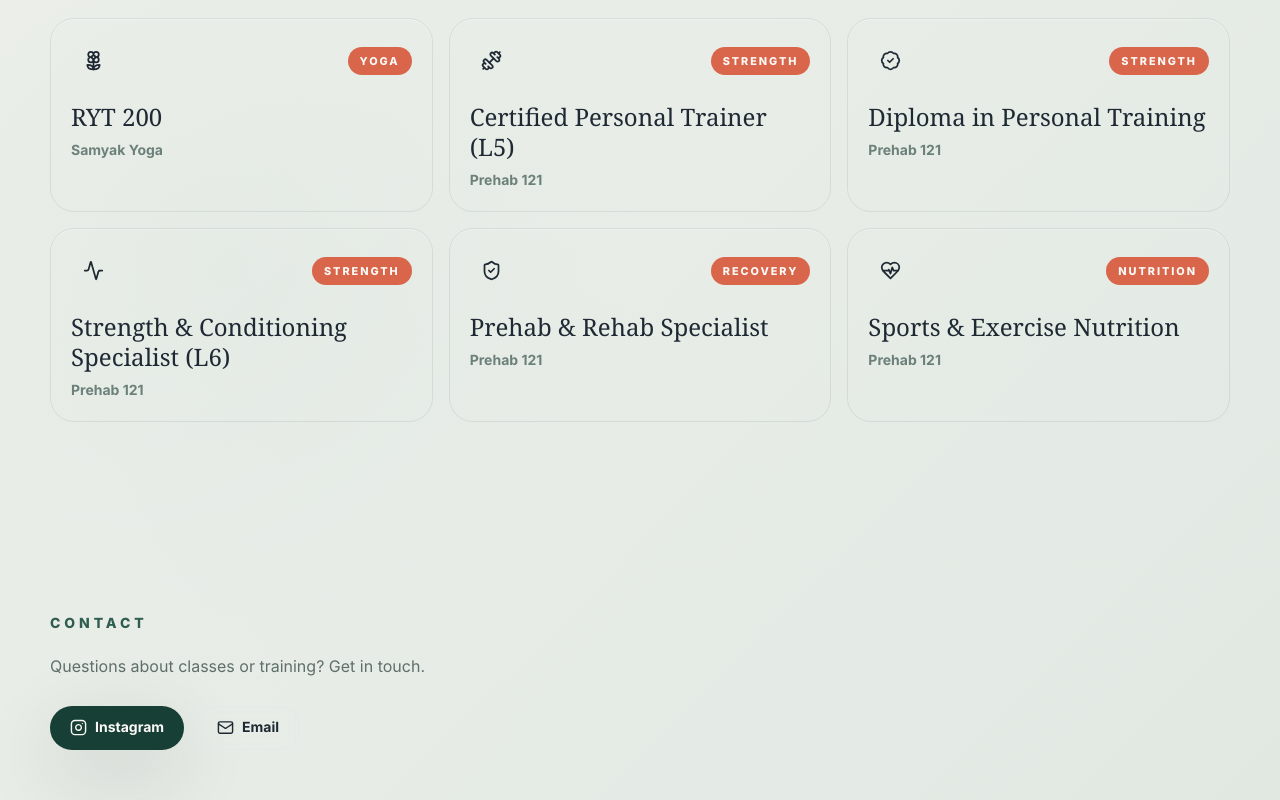
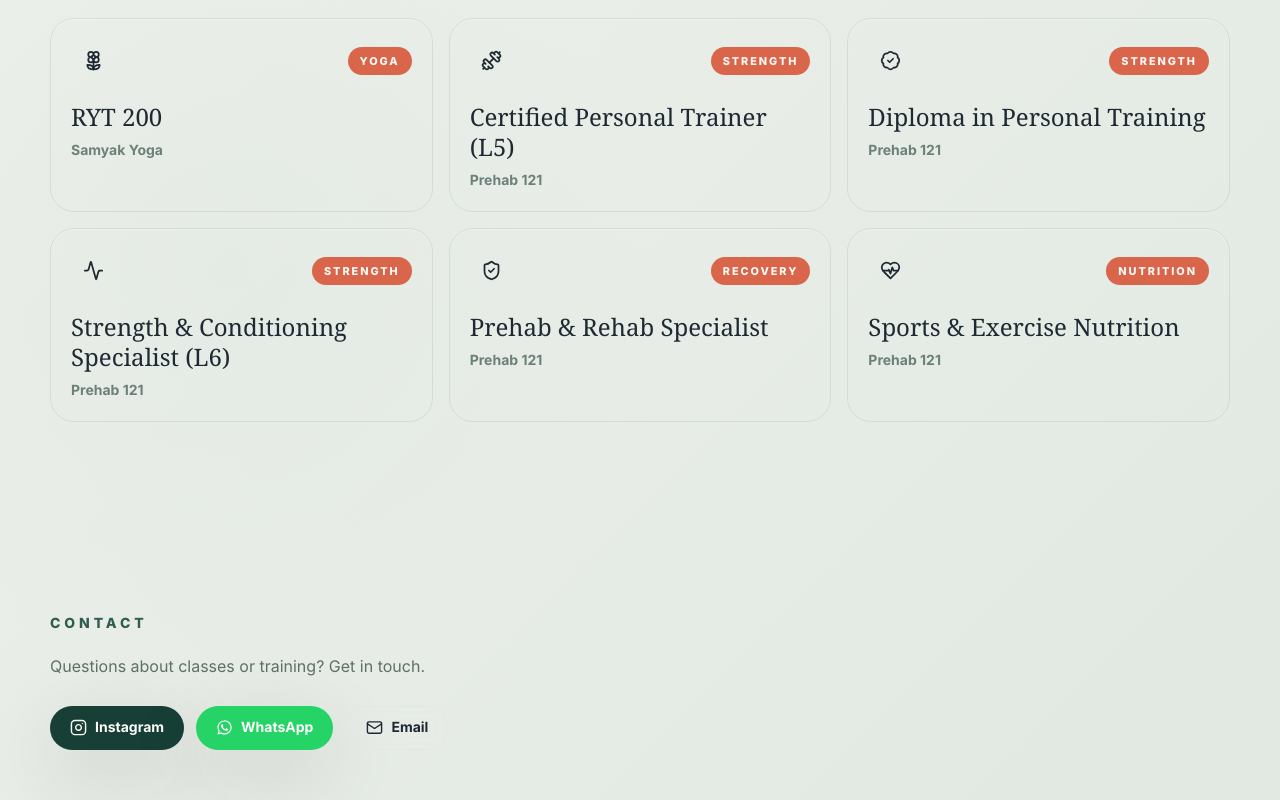
Before and after one commit to yinforyoga/yinforyoga.github.io, a Next.js app: page / in a window 1280 px wide. Shown: the part 2995-3795 px from the top of the page. Built offline with nearby package versions, Linux system fonts and the light colour scheme.

Commit message:
Add WhatsApp

```diff
--- a/app/page.tsx
+++ b/app/page.tsx
@@ -1,6 +1,4 @@
 "use client";
-
-// TODO: WhatsApp (Number)
 
 import { useEffect, useLayoutEffect, useRef, useState } from "react";
 import {
@@ -1107,6 +1105,20 @@ function CertificatePreviewPopover({
   );
 }
 
+function WhatsAppIcon({ size = 17 }: { size?: number }) {
+  return (
+    <svg
+      width={size}
+      height={size}
+      viewBox="0 0 24 24"
+      fill="currentColor"
+      aria-hidden="true"
+    >
+      <path d="M12.04 2c-5.52 0-10 4.48-10 10 0 1.76.46 3.48 1.34 5L2 22l5.14-1.35a9.96 9.96 0 0 0 4.9 1.25h.01c5.52 0 10-4.48 10-10s-4.48-10-10.01-10Zm0 18.15h-.01a8.3 8.3 0 0 1-4.24-1.16l-.3-.18-3.05.8.82-2.97-.2-.31a8.26 8.26 0 0 1-1.27-4.4c0-4.58 3.73-8.31 8.31-8.31 2.22 0 4.31.87 5.88 2.44a8.26 8.26 0 0 1 2.43 5.88c0 4.58-3.73 8.21-8.37 8.21Zm4.55-6.19c-.25-.12-1.47-.72-1.7-.81-.23-.08-.39-.12-.56.13-.17.25-.64.81-.78.97-.14.17-.29.19-.54.06-.25-.12-1.04-.38-1.99-1.22-.73-.65-1.23-1.46-1.37-1.71-.14-.25-.02-.38.11-.51.11-.11.25-.29.37-.43.12-.14.16-.25.25-.41.08-.17.04-.31-.02-.44-.06-.12-.56-1.35-.77-1.85-.2-.48-.41-.42-.56-.43-.14-.01-.31-.01-.48-.01-.17 0-.44.06-.67.31-.23.25-.87.85-.87 2.08 0 1.23.89 2.42 1.02 2.58.12.17 1.75 2.67 4.24 3.74.59.26 1.05.41 1.41.52.59.19 1.13.16 1.55.1.47-.07 1.47-.6 1.68-1.18.21-.58.21-1.08.15-1.18-.06-.1-.23-.16-.48-.28Z" />
+    </svg>
+  );
+}
+
 function Contact() {
   return (
     <section id="contact" className="relative py-20 md:py-24">
@@ -1124,6 +1136,12 @@ function Contact() {
               <Instagram size={17} /> Instagram
             </a>
             <a
+              href="https://wa.me/918951766013"
+              className="inline-flex h-11 items-center justify-center gap-2 rounded-full bg-[#25D366] px-5 text-sm font-bold text-white shadow-soft transition hover:-translate-y-0.5 hover:bg-[#1EBE5A]"
+            >
+              <WhatsAppIcon size={17} /> WhatsApp
+            </a>
+            <a
               href="mailto:yinforyoga@gmail.com"
               className="inline-flex h-11 items-center justify-center gap-2 rounded-full border border-walnut/18 bg-linen/54 px-5 text-sm font-bold text-bark backdrop-blur transition hover:-translate-y-0.5 hover:border-ember hover:text-ember dark:border-white/10 dark:bg-white/5 dark:text-linen dark"
             >
```
